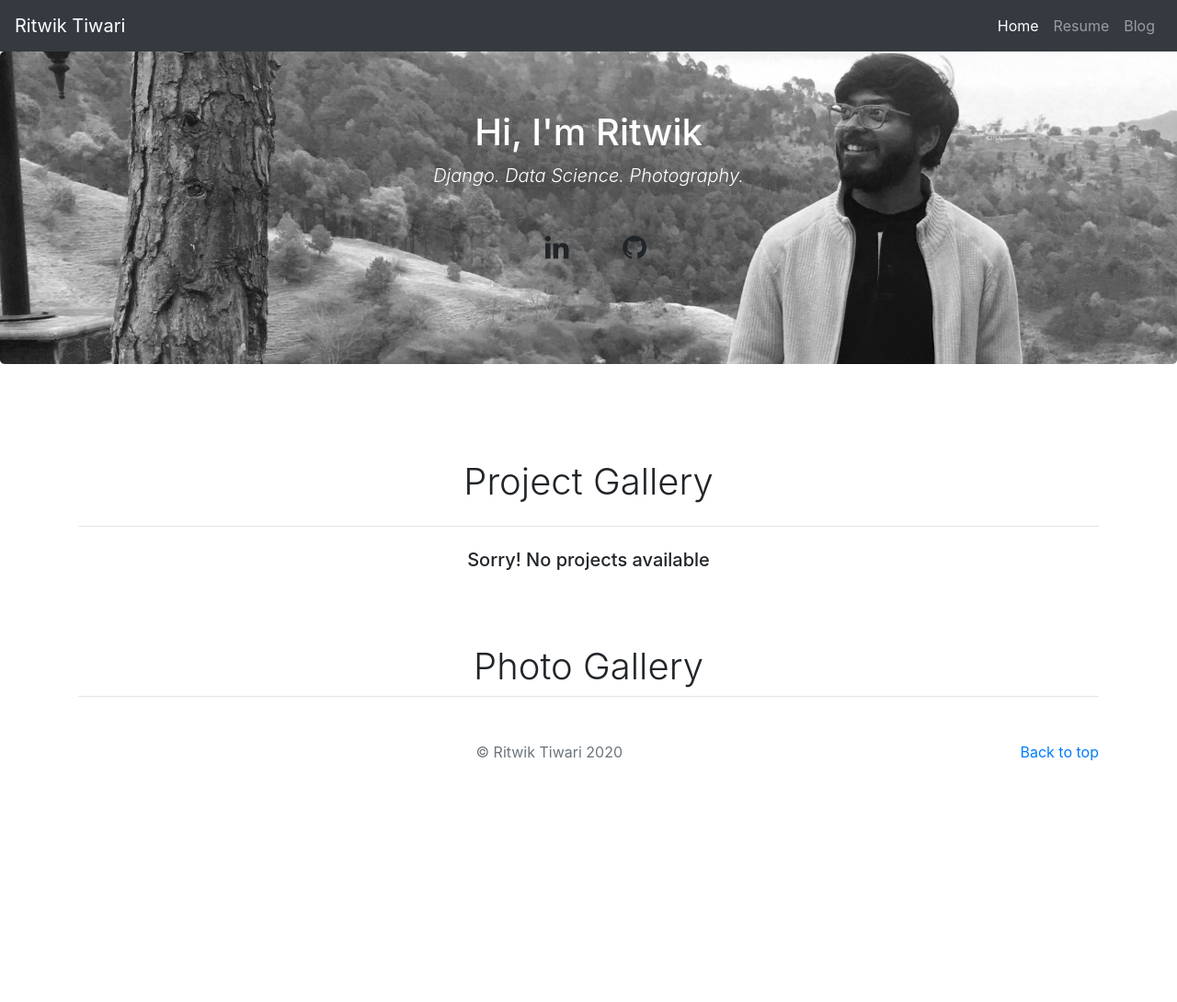
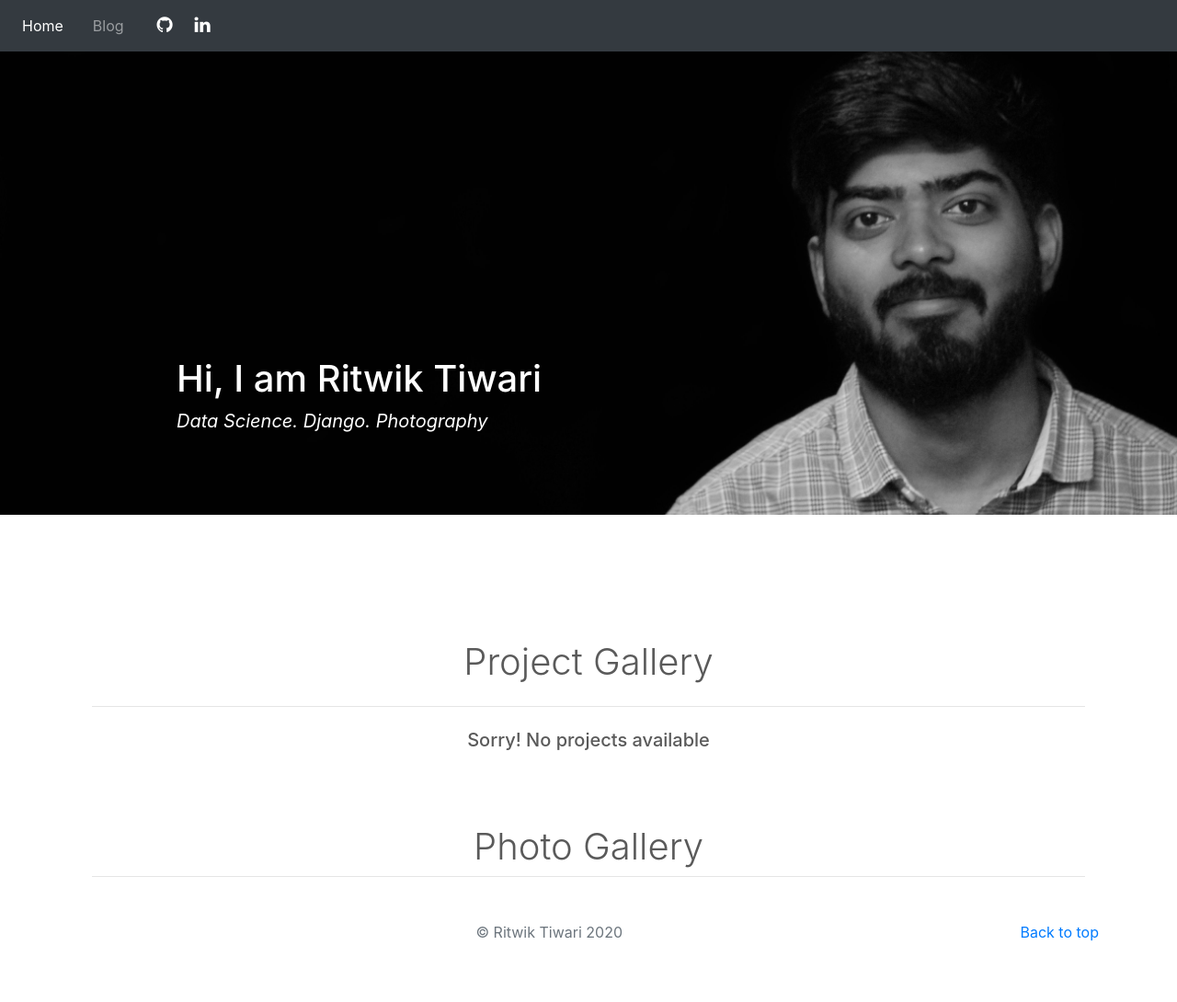
Before and after one commit to ritwiktiwari/portfolio-website, a Django app: page / in a window 1280 px wide. Shown: the whole page at 92% size. Before the commit the page ends 828 px from the top, so only its background shows below. Run offline with Django 3.2, Linux system fonts and the light colour scheme; data that the repository does not hold is empty; some libraries are stand-ins or nearby versions.

Commit message:
few frontend fixes on homepage and addded blog functionality

```diff
--- a/blog/models.py
+++ b/blog/models.py
@@ -7,3 +7,7 @@ class Blog(models.Model):
     pub_date = models.DateTimeField(default=datetime.now, blank=True)
     body = models.TextField()
     image = models.ImageField(upload_to='images/')
+    is_published = models.BooleanField(default=True)
+
+    def __str__(self):
+        return self.title
--- /dev/null
+++ b/blog/urls.py
@@ -0,0 +1,6 @@
+from django.urls import path
+from . import views
+urlpatterns = [
+    path('', views.index, name='blog'),
+    path('<int:blog_id>/', views.post, name='post'),
+]
--- a/jobs/models.py
+++ b/jobs/models.py
@@ -2,6 +2,7 @@ from django.db import models
 from datetime import datetime
 
 # Create your models here.
+
 
 class Job(models.Model):
     title = models.CharField(max_length=200)
--- a/jobs/views.py
+++ b/jobs/views.py
@@ -1,7 +1,7 @@
 from django.shortcuts import render
 from .models import Job
 from photos.models import Photo
-from django.core.paginator import EmptyPage, PageNotAnInteger, Paginator
+from django.core.paginator import Paginator
 # Create your views here.
 
 
--- a/portfolio/static/css/home.css
+++ b/portfolio/static/css/home.css
@@ -1,3 +1,98 @@
+ /* GLOBAL STYLES
+-------------------------------------------------- */
+/* Padding below the footer and lighter body text */
+
+body {
+  padding-top: 3rem;
+  padding-bottom: 3rem;
+  color: #5a5a5a;
+}
+
+
+/* CUSTOMIZE THE CAROUSEL
+-------------------------------------------------- */
+
+/* Carousel base class */
+.carousel {
+  background-image: url('/static/image/bg.jpg');
+
+  background-position: center;
+  background-repeat: no-repeat;
+  background-size: cover;
+  margin-bottom: 4rem;
+}
+/* Since positioning the image, we need to help out the caption */
+.carousel-caption {
+  bottom: 3rem;
+  z-index: 10;
+}
+
+/* Declare heights because of positioning of img element */
+.carousel-item {
+  height: 32rem;
+}
+.carousel-item > img {
+  position: absolute;
+  top: 0;
+  left: 0;
+  min-width: 100%;
+  height: 32rem;
+}
+
+
+/* MARKETING CONTENT
+-------------------------------------------------- */
+
+/* Center align the text within the three columns below the carousel */
+.marketing .col-lg-4 {
+  margin-bottom: 1.5rem;
+  text-align: center;
+}
+.marketing h2 {
+  font-weight: 400;
+}
+.marketing .col-lg-4 p {
+  margin-right: .75rem;
+  margin-left: .75rem;
+}
+
+
+/* Featurettes
+------------------------- */
+
+.featurette-divider {
+  margin: 5rem 0; /* Space out the Bootstrap <hr> more */
+}
+
+/* Thin out the marketing headings */
+.featurette-heading {
+  font-weight: 300;
+  line-height: 1;
+  letter-spacing: -.05rem;
+}
+
+
+/* RESPONSIVE CSS
+-------------------------------------------------- */
+
+@media (min-width: 40em) {
+  /* Bump up size of carousel content */
+  .carousel-caption p {
+    margin-bottom: 1.25rem;
+    font-size: 1.25rem;
+    line-height: 1.4;
+  }
+
+  .featurette-heading {
+    font-size: 50px;
+  }
+}
+
+@media (min-width: 62em) {
+  .featurette-heading {
+    margin-top: 7rem;
+  }
+}
       .bd-placeholder-img {
         font-size: 1.125rem;
         text-anchor: middle;
@@ -13,12 +108,11 @@
         }
       }
 .fa {
-  padding: 20px;
-  font-size: 30px;
-  width: 50px;
+  font-size: 20px;
+  width: 25px;
   text-align: center;
   text-decoration: none;
-  margin: 5px 2px;
+  color: white;
 }
 
 .fa:hover {
@@ -81,3 +175,4 @@
            column-count:         1;
            }
           }
+}
--- a/portfolio/urls.py
+++ b/portfolio/urls.py
@@ -19,5 +19,6 @@ from django.conf import settings
 from django.conf.urls.static import static
 urlpatterns = [
     path('', include('jobs.urls')),
+    path('blog/', include('blog.urls')),
     path('admin/', admin.site.urls),
 ] + static(settings.MEDIA_URL, document_root=settings.MEDIA_ROOT)
--- a/templates/base.html
+++ b/templates/base.html
@@ -8,8 +8,6 @@
     <meta content="Mark Otto, Jacob Thornton, and Bootstrap contributors" name="author">
     <meta content="Jekyll v4.0.1" name="generator">
     <title>{% block title %} {% endblock %}</title>
-
-
     <!-- Bootstrap core CSS -->
     <link crossorigin="anonymous" href="https://stackpath.bootstrapcdn.com/bootstrap/4.5.0/css/bootstrap.min.css"
           integrity="sha384-9aIt2nRpC12Uk9gS9baDl411NQApFmC26EwAOH8WgZl5MYYxFfc+NcPb1dKGj7Sk" rel="stylesheet">
--- a/templates/jobs/index.html
+++ b/templates/jobs/index.html
@@ -1,37 +1,24 @@
 {% extends 'base.html' %}
 {% load static %}
 {% block title %}
-Home
+Home | Ritwik Tiwari
 {% endblock %}
 {% block content %}
 <main role="main">
-
-    <section class="jumbotron text-center"
-             style="background-image: url('{% static 'image/bg.jpeg' %}'); background-repeat: no-repeat; background-size: cover; background-position: center center;">
+  <div id="myCarousel" class="carousel slide" data-ride="carousel">
+    <div class="carousel-inner">
+      <div class="carousel-item active">
         <div class="container">
-            <h1 class="text-white">Hi, I'm Ritwik</h1>
-            <p class="lead  text-white"><i>Django. Data Science. Photography.</i></p>
-
-            <p>
-<!--                <a href="#">-->
-<!--                    <button class="btn btn-social-icon btn-facebook" type="button"><i class="fa fa-facebook"></i>-->
-<!--                    </button>-->
-<!--                </a>-->
-                <a href="https://www.linkedin.com/in/ritwiktiwari/" target="_blank">
-                    <button class="btn btn-social-icon btn-linkedin" type="button"><i class="fa fa-linkedin"></i>
-                    </button>
-                </a>
-<!--                <a href="#">-->
-<!--                    <button class="btn btn-social-icon btn-instagram" type="button"><i class="fa fa-instagram"></i>-->
-<!--                    </button>-->
-<!--                </a>-->
-                <a href="https://github.com/ritwiktiwari" target="_blank">
-                    <button class="btn btn-social-icon btn-github" type="button"><i class="fa fa-github"></i></button>
-                </a>
-            </p>
+          <div class="carousel-caption text-left">
+            <h1>Hi, I am Ritwik Tiwari</h1>
+            <p><i>Data Science. Django. Photography</i></p>
+          </div>
         </div>
-    </section>
-
+      </div>
+    </div>
+  </div>
+</main>
+<div class="container marketing">
     <div class="album py-5">
         <div class="container">
             <h1 class="font-weight-light text-center text-lg-center mt-4 mb-0">Project Gallery</h1>
@@ -58,7 +45,6 @@ Home
                                     </a>
                                     {% endif %}
                                 </div>
-
                                 <small class="text-muted">{{ job.project_year }}</small>
                             </div>
                         </div>
@@ -77,7 +63,7 @@ Home
                     <ul class="pagination">
                         {% if jobs.has_previous %}
                         <li class="page-item">
-                            <a class="page-link" href="?page={{listings.previous_page_number}}">&laquo;</a>
+                            <a class="page-link" href="?page={{jobs.previous_page_number}}">&laquo;</a>
                         </li>
                         {% else %}
                         <li class="page-item disabled">
@@ -110,7 +96,6 @@ Home
             </div>
         </div>
     </div>
-
     <div class="container">
         <h1 class="font-weight-light text-center text-lg-center mt-4 mb-0">Photo Gallery</h1>
         <hr class="mt-2 mb-5">
@@ -120,6 +105,5 @@ Home
             {% endfor %}
         </section>
     </div>
-</main>
-
+</div>
 {% endblock %}
--- a/templates/partials/_header.html
+++ b/templates/partials/_header.html
@@ -1,17 +1,24 @@
 <header>
-    <nav class="navbar navbar-expand-lg navbar-dark bg-dark">
-        <a class="navbar-brand" href="#">Ritwik Tiwari</a>
-        <button aria-controls="navbarNavAltMarkup" aria-expanded="false" aria-label="Toggle navigation"
-                class="navbar-toggler"
-                data-target="#navbarNavAltMarkup" data-toggle="collapse" type="button">
-            <span class="navbar-toggler-icon"></span>
-        </button>
-        <div class="collapse navbar-collapse" id="navbarNavAltMarkup">
-            <div class="navbar-nav ml-auto">
-                <a class="nav-item nav-link active" href="#">Home <span class="sr-only">(current)</span></a>
-                <a class="nav-item nav-link" href="#">Resume</a>
-                <a class="nav-item nav-link" href="#">Blog</a>
-            </div>
-        </div>
-    </nav>
+  <nav class="navbar navbar-expand-md navbar-dark fixed-top bg-dark">
+<!--    <a class="navbar-brand" href="#">Carousel</a>-->
+    <button class="navbar-toggler" type="button" data-toggle="collapse" data-target="#navbarCollapse" aria-controls="navbarCollapse" aria-expanded="false" aria-label="Toggle navigation">
+      <span class="navbar-toggler-icon"></span>
+    </button>
+    <div class="collapse navbar-collapse" id="navbarCollapse">
+      <ul class="navbar-nav mr-auto">
+          <li {% if '/' == request.path %} class="nav-item active mr-3" {% else %} class="nav-item mr-3" {% endif %}>
+          <a class="nav-link" href="{% url 'index' %}">Home <span class="sr-only">(current)</span></a>
+        </li>
+        <li {% if 'blog' in request.path %} class="nav-item active mr-3" {% else %} class="nav-item mr-3" {% endif %}>
+          <a class="nav-item nav-link" href="{% url 'blog' %}">Blog</a>
+        </li>
+         <li class="nav-item">
+          <a class="nav-item nav-link"  href="https://github.com/ritwiktiwari" target="_blank"><i class="fa fa-github"></i></a>
+        </li>
+         <li class="nav-item">
+          <a class="nav-item nav-link" href="https://www.linkedin.com/in/ritwiktiwari/" target="_blank"><i class="fa fa-linkedin"></i></a>
+        </li>
+      </ul>
+    </div>
+  </nav>
 </header>
```
Also changed, not shown: blog/views.py (+22 -2 lines), templates/blog/blog.html (added, +87 -0 lines), templates/blog/post.html (added, +26 -0 lines), blog/migrations/0005_blog_is_published.py (added), portfolio/static/image/bg.jpeg (deleted), portfolio/static/image/bg.jpg (added).
